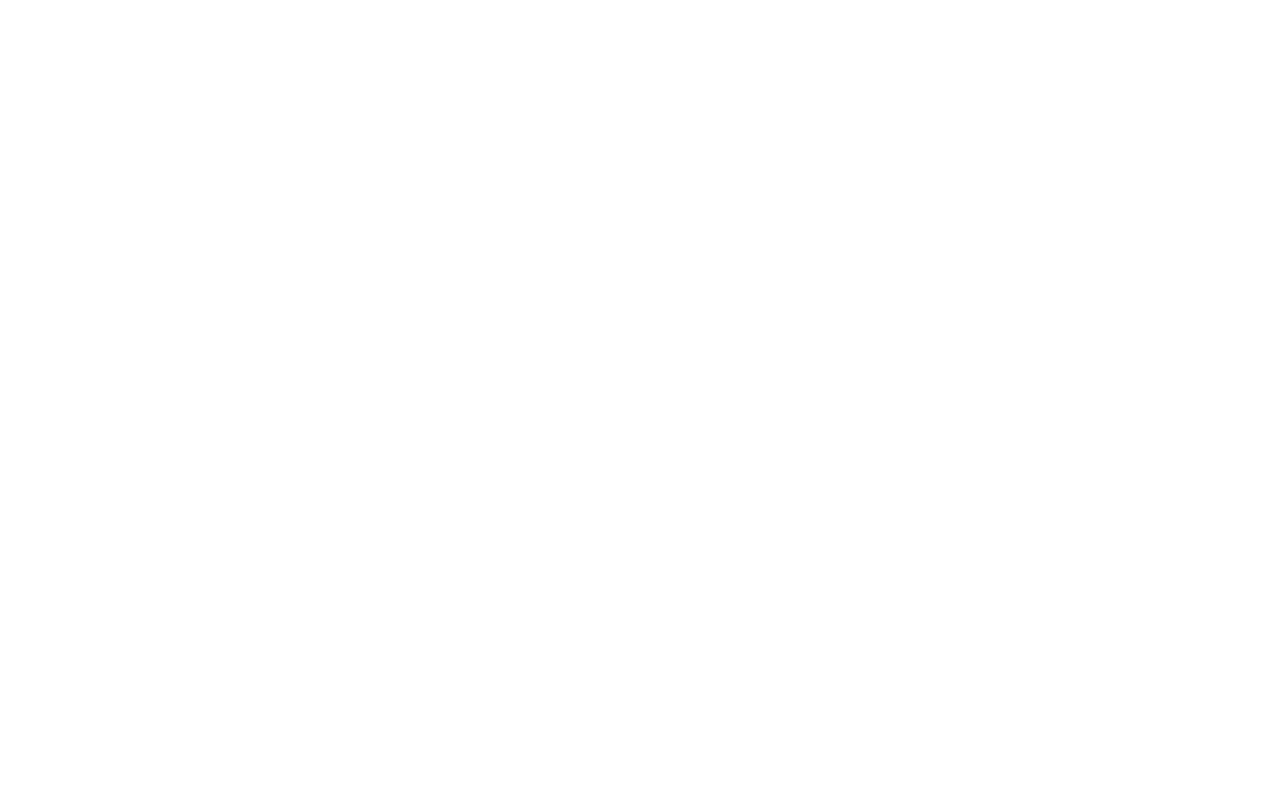
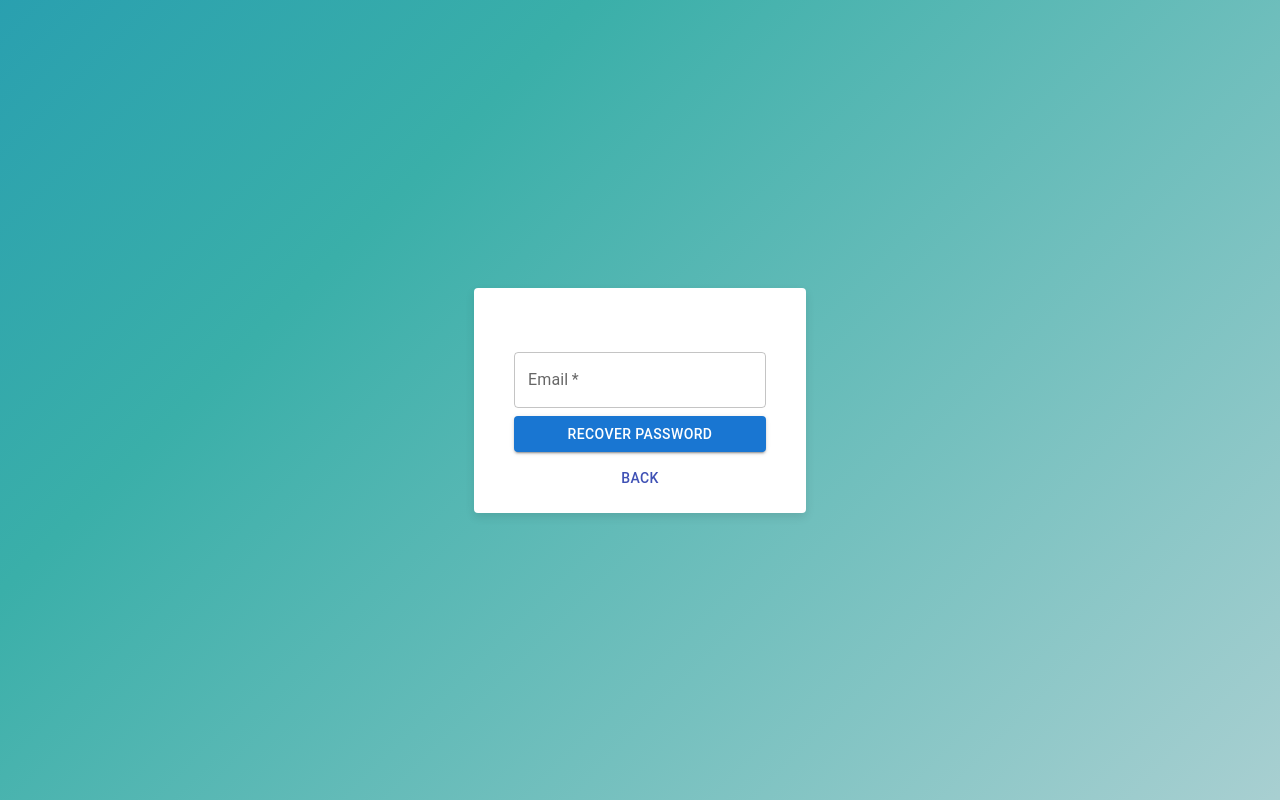
Before and after one commit to Willywonka443/MentalHealthApp, a React (Create React App) app: page /passwordrecovery in a window 1280 px wide. Before the commit this address had no page. Built offline with nearby package versions, Linux system fonts and the light colour scheme.

Commit message:
Working on Password Recovery

```diff
--- a/src/pages/layout.js
+++ b/src/pages/layout.js
@@ -8,6 +8,7 @@
 import JournalEntryForm from './entries';
 import CreateAccount from './account';
 import ProfessionalEntries from './professionalentries';
+import PasswordRecovery from './passwordrecovery';
 
 
 
@@ -32,6 +33,7 @@
                 <Route exact path="/account" element={<CreateAccount restId={restId}/>} />
                 <Route exact path="/editentries/:journalId" element={<EditEntry restId={restId}/>} />
                 <Route exact path="/professionalentries" element={<ProfessionalEntries restId={restId}/>} />
+                <Route exact path="/passwordrecovery" element={<PasswordRecovery restId={restId}/>}/>
 
             </Routes>
 
--- a/src/pages/login.js
+++ b/src/pages/login.js
@@ -157,6 +157,11 @@
                 Create Account
               </Button>
             </Link>
+            <Link to="/passwordrecovery" style={{ textDecoration: 'none' }}>
+              <Button variant="text" fullWidth sx={{ color: '#3f51b5', marginTop: '0.5rem' }}>
+                Forgot Password
+              </Button>
+            </Link>
           </form>
         </CardContent>
       </Card>
--- /dev/null
+++ b/src/pages/passwordrecovery.js
@@ -0,0 +1,97 @@
+import React, { useState } from 'react';
+import { Container, Typography, TextField, Button, Card } from '@mui/material';
+import { Link } from 'react-router-dom';
+import {  gql, useLazyQuery } from '@apollo/client';
+import client from '../apolloClient';
+
+// Define your GraphQL mutation for password recovery
+const RESET_PASSWORD_MUTATION = gql`
+  query Login($email: String!) {
+    logins(where: {email: $email}) {
+      email
+    }
+  }
+`;
+
+const PasswordRecovery = () => {
+  const [email, setEmail] = useState('');
+  const [resetRequested, setResetRequested] = useState(false);
+
+  // Use the mutation hook from Apollo Client
+  const [resetPasswordMutation] = useLazyQuery(RESET_PASSWORD_MUTATION, {client});
+
+  const handlePasswordRecovery = async (e) => {
+    e.preventDefault();
+
+    try {
+      // Call the resetPassword mutation using Apollo Client
+      await resetPasswordMutation({
+        variables: { email },
+      });
+
+      // Password recovery initiated successfully
+      console.log('Password recovery initiated for email:', email);
+      setResetRequested(true);
+    } catch (error) {
+      // Handle any errors that occurred during the API call
+      console.error('Password recovery error:', error.message);
+    }
+  };
+
+  // JSX for the password recovery form
+  return (
+    <div style={{
+      display: 'flex',
+      flexDirection: 'column',
+      justifyContent: 'center',
+      alignItems: 'center',
+      height: '100vh',
+      background: 'linear-gradient(135deg, #0079BF, #3AAFA9, #D4DCE1)',
+      backgroundSize: '200% 200%',
+      animation: 'gradientAnimation 15s ease-in-out infinite'
+    }}>
+      <Card sx={{
+        width: '90%', // Adjust the width as needed
+        maxWidth: '300px', // Maximum width for mobile view
+        boxShadow: '0px 4px 10px rgba(0, 0, 0, 0.1)',
+        padding: '1rem'
+      }}>
+        <Container maxWidth="sm" style={{ marginTop: '2rem' }}>
+          {resetRequested ? (
+            <Typography variant="body1">
+              An email has been sent to your email address with instructions to reset your password.
+              <Link to="/login" style={{ textDecoration: 'none' }}>
+                <Button variant="text" fullWidth sx={{ color: '#3f51b5', marginTop: '0.5rem' }}>
+                  Back
+                </Button>
+              </Link>
+            </Typography>
+          ) : (
+            <form onSubmit={handlePasswordRecovery}>
+              <TextField
+                type="email"
+                label="Email"
+                value={email}
+                onChange={(e) => setEmail(e.target.value)}
+                required
+                fullWidth
+                variant="outlined"
+                margin="normal"
+              />
+              <Button type="submit" variant="contained" color="primary" fullWidth>
+                Recover Password
+              </Button>
+              <Link to="/login" style={{ textDecoration: 'none' }}>
+                <Button variant="text" fullWidth sx={{ color: '#3f51b5', marginTop: '0.5rem' }}>
+                  Back
+                </Button>
+              </Link>
+            </form>
+          )}
+        </Container>
+      </Card>
+    </div>
+  );
+};
+
+export default PasswordRecovery;
```
